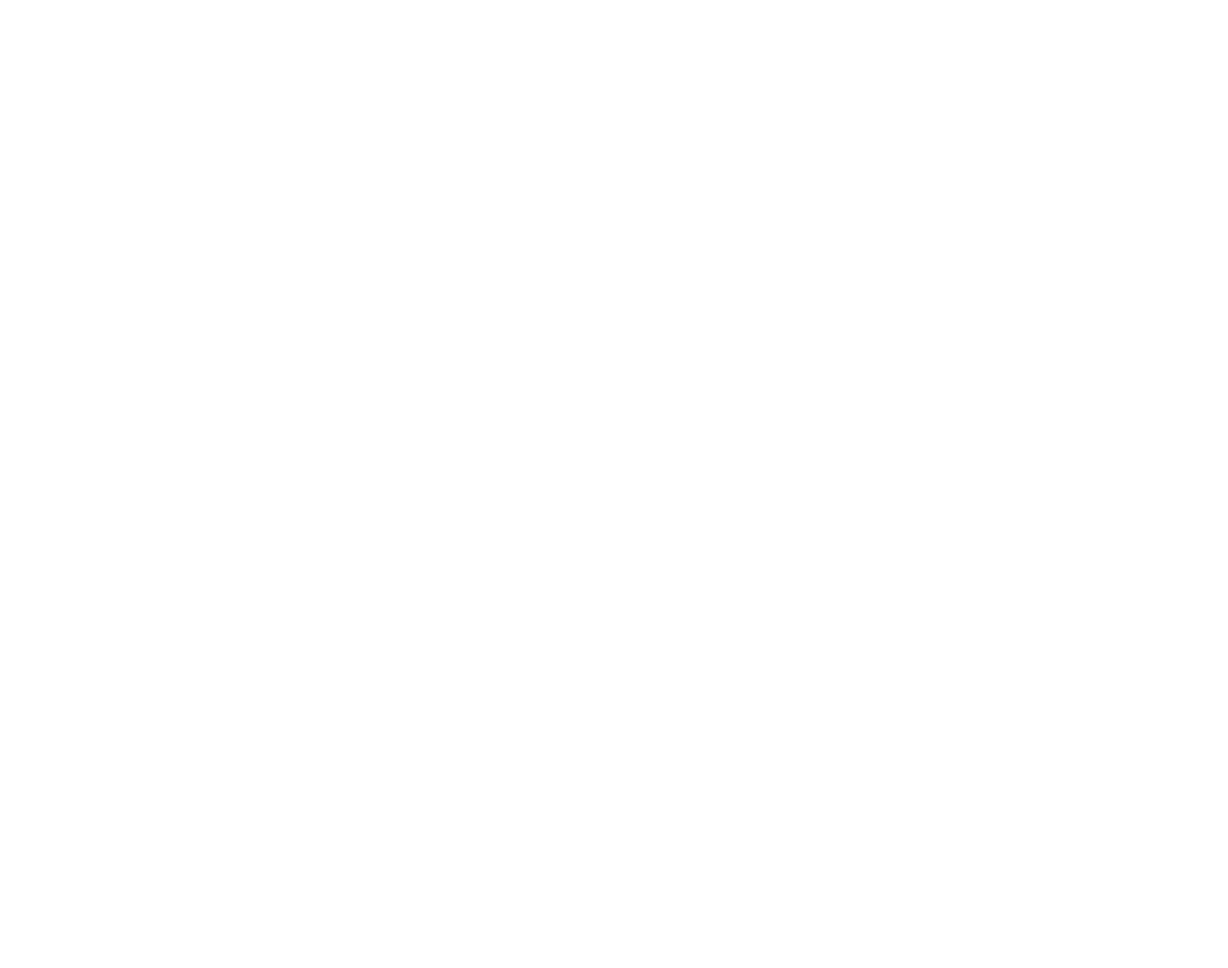
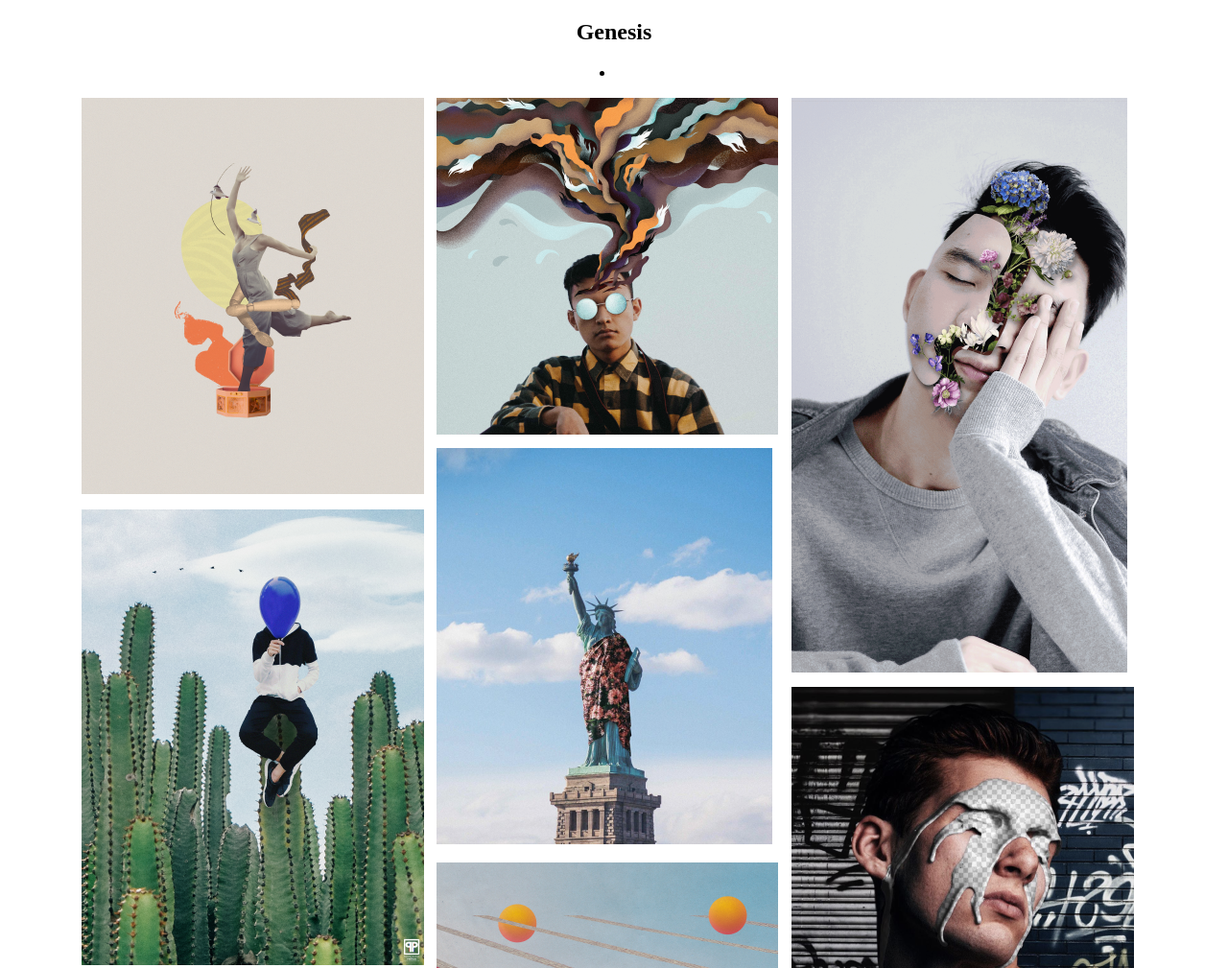
Before and after one commit to CrazedBySerenity/cross-browser-compatibility, a plain HTML site: page index.html in a window 1280 px wide. Shown: the top 1009 px of the page at 96% size. Before the commit the page ends 800 px from the top, so only its background shows below. Drawn offline with Linux system fonts and the light colour scheme.

Commit message:
Added and styled image gallery

```diff
--- a/index.html
+++ b/index.html
@@ -9,6 +9,29 @@
     <title>Document</title>
 </head>
 <body>
-
+    <div class="page__container">
+        <header class="nav">
+            <h2>Genesis</h2>
+            <nav class="nav__container">
+                <ul class="nav-list">
+                    <li class="nav-link"><a></a></li>
+                </ul>
+            </nav>
+        </header>
+        <div class="gallery-grid__container">
+            <img class="gallery-grid__container__img-1" src="images/statue-collage.png" alt="">
+            <img class="gallery-grid__container__img-2" src="images/balloon-face.png" alt="">
+            <img class="gallery-grid__container__img-3" src="images/head-mountain.png" alt="">
+            <img class="gallery-grid__container__img-4" src="images/man-in-flower-field.png" alt="">
+            <img class="gallery-grid__container__img-5" src="images/hipster-with-leaking-brain.png" alt="">
+            <img class="gallery-grid__container__img-6" src="images/statue-of-liberty-with-dress.png" alt="">
+            <img class="gallery-grid__container__img-7" src="images/woman-walking-on-carpet-clouds.png" alt="">
+            <img class="gallery-grid__container__img-8" src="images/woman-in-desert.png" alt="">
+            <img class="gallery-grid__container__img-9" src="images/plant-man-with-splitting-head.png" alt="">
+            <img class="gallery-grid__container__img-10" src="images/man-with-colour-on-face.png" alt="">
+            <img class="gallery-grid__container__img-11" src="images/piano-paraglider.png" alt="">
+            <img class="gallery-grid__container__img-12" src="images/hill-made-of-mountains.png" alt="">
+        </div>
+    </div>
 </body>
 </html>
--- /dev/null
+++ b/styles/index.scss
@@ -0,0 +1,77 @@
+.page__container {
+    display: flex;
+    flex-direction: column;
+    align-items: center;
+}
+
+.nav {
+    &__container {
+
+    }
+
+    &-list {
+
+    }
+
+    &-link {
+        text-decoration: none;
+    }
+}
+
+.gallery-grid__container {
+    display: grid;
+    grid-template-columns: 4;
+    grid-template-rows: 32;
+
+    width: 100%;
+    max-width: 1110px;
+    min-height: 1960px;
+
+    &__img-1{
+        grid-area: 1 / 1 / 8 / 2;
+    }
+
+    &__img-2{
+        grid-area: 8 / 1 / 16 / 2;
+    }
+
+    &__img-3{
+        grid-area: 16 / 1 / 24 / 2;
+    }
+
+    &__img-4{
+        grid-area: 24 / 1 / 32 / 2;
+    }
+
+    &__img-5{
+        grid-area: 1 / 2 / 7 / 3;
+    }
+
+    &__img-6{
+        grid-area: 7 / 2 / 14 / 3;
+    }
+
+    &__img-7{
+        grid-area: 14 / 2 / 23 / 3;
+    }
+
+    &__img-8{
+        grid-area: 23 / 2 / 32 / 3;
+    }
+
+    &__img-9{
+        grid-area: 1 / 3 / 11 / 4;
+    }
+
+    &__img-10{
+        grid-area: 11 / 3 / 18 / 4;
+    }
+
+    &__img-11{
+        grid-area: 18 / 3 / 27 / 4;
+    }
+
+    &__img-12{
+        grid-area: 27 / 3 / 32 / 4;
+    }
+}
```
Also changed, not shown: images/balloon-face.png (added), images/head-mountain.png (added), images/hill-made-of-mountains.png (added), images/hipster-with-leaking-brain.png (added), images/man-in-flower-field.png (added), images/man-with-colour-on-face.png (added), images/piano-paraglider.png (added), images/plant-man-with-splitting-head.png (added), images/statue-collage.png (added), images/statue-of-liberty-with-dress.png (added), images/woman-in-desert.png (added), images/woman-walking-on-carpet-clouds.png (added), styles/index.css, 1 other file.
